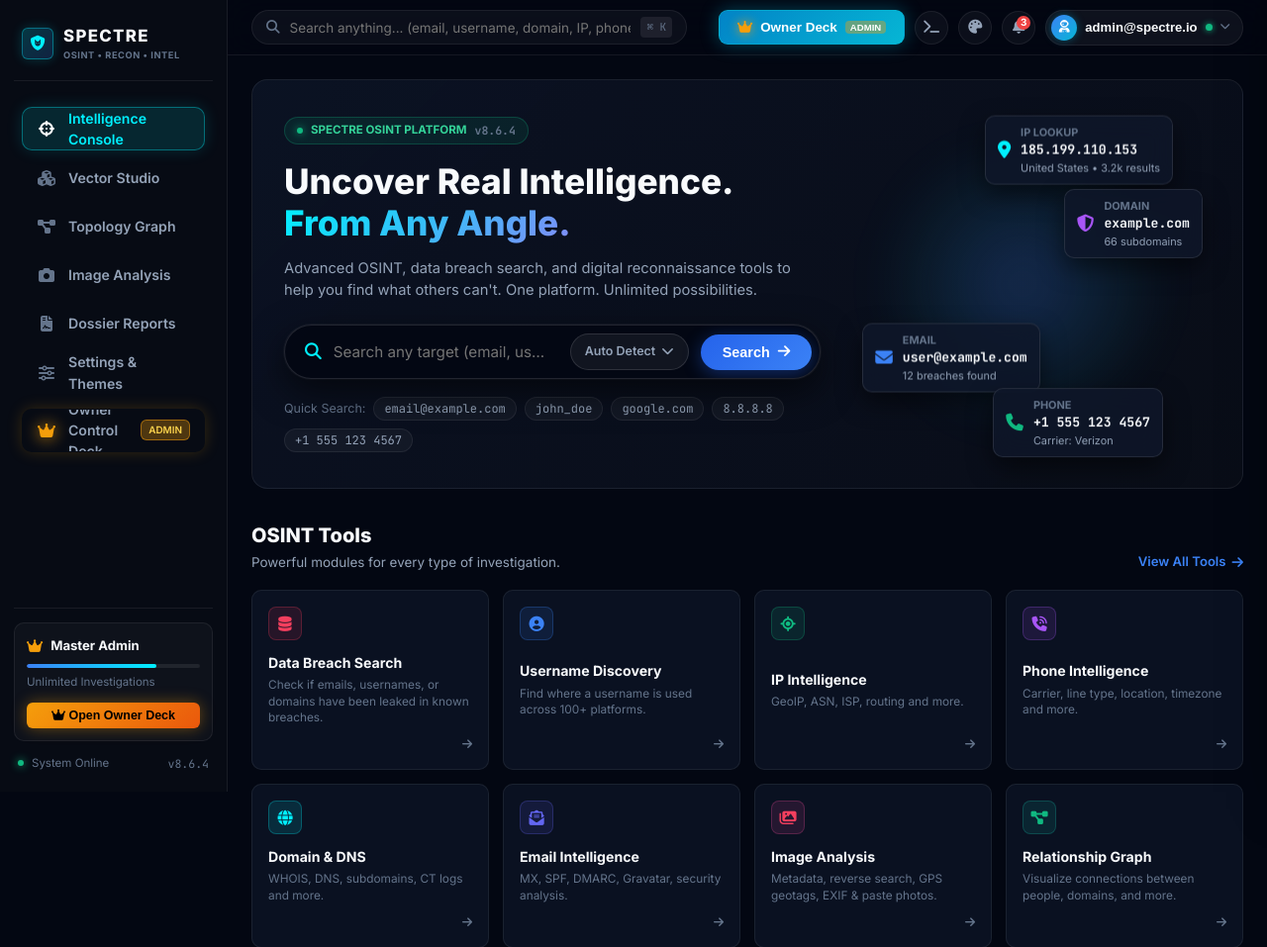
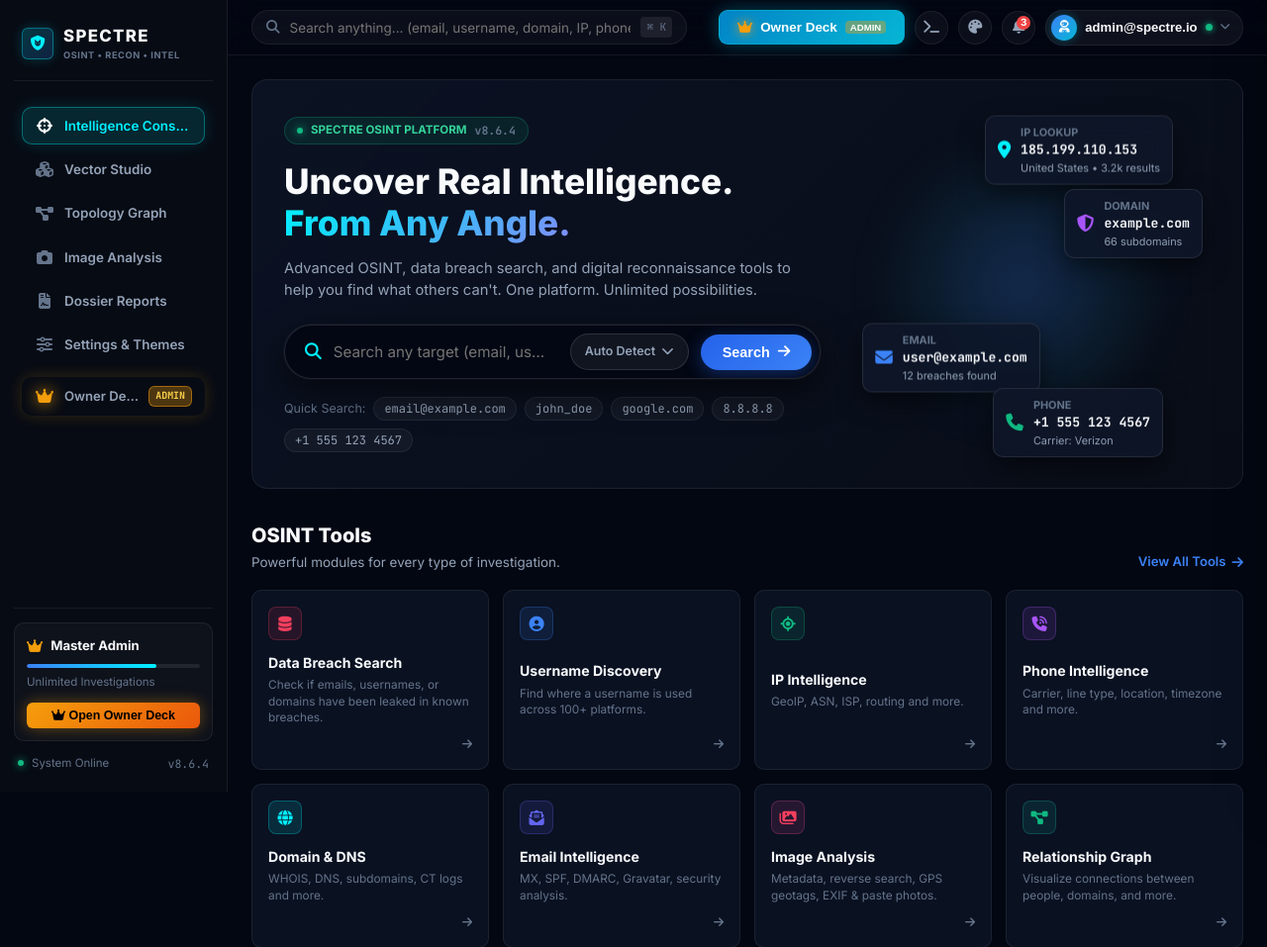
Before and after one commit to reganahom40-ship-it/spectre-osint, a Flask app: page /app in a window 1280 px wide. Shown: the top 957 px of the page at 99% size. Run offline with Flask 3, Linux system fonts and the light colour scheme; the visitor is signed in with stand-in values (Sample User, id 1); data comes from the database, SQL or seed files in the repository; data that the repository does not hold is empty; parts of the project's set-up code (start-up, migrations or seed data) failed here and were passed over; some libraries are stand-ins or nearby versions.

Commit message:
fix(sidebar): prevent owner deck text wrapping and format compact admin badge

```diff
--- a/static/css/style.css
+++ b/static/css/style.css
@@ -3086,12 +3086,12 @@ button:active, .nav-item:active, .qs-chip:active, .scard-exec-btn:active, .heade
 .sidebar-nav-menu .nav-item {
     display: flex !important;
     align-items: center !important;
-    gap: 12px !important;
-    padding: 10px 14px !important;
+    gap: 10px !important;
+    padding: 8px 12px !important;
     border-radius: 10px !important;
     color: #94a3b8 !important;
     text-decoration: none !important;
-    font-size: 0.88rem !important;
+    font-size: 0.84rem !important;
     font-weight: 600 !important;
     background: transparent !important;
     border: 1px solid transparent !important;
@@ -3099,8 +3099,17 @@ button:active, .nav-item:active, .qs-chip:active, .scard-exec-btn:active, .heade
     position: relative !important;
     overflow: hidden !important;
     box-sizing: border-box !important;
-    max-height: 44px !important;
+    min-height: 38px !important;
+    height: auto !important;
+    max-height: none !important;
     width: 100% !important;
+    white-space: nowrap !important;
+}
+
+.sidebar-nav-menu .nav-item span {
+    white-space: nowrap !important;
+    overflow: hidden !important;
+    text-overflow: ellipsis !important;
 }
 
 .sidebar-nav-menu .nav-item:hover {
@@ -3276,3 +3285,33 @@ button:active, .nav-item:active, .qs-chip:active, .scard-exec-btn:active, .heade
     border-color: rgba(0, 240, 255, 0.6) !important;
     color: #00f0ff !important;
 }
+
+
+.sidebar-nav-menu .nav-item {
+    display: flex !important;
+    align-items: center !important;
+    gap: 10px !important;
+    padding: 8px 12px !important;
+    border-radius: 10px !important;
+    color: #94a3b8 !important;
+    text-decoration: none !important;
+    font-size: 0.84rem !important;
+    font-weight: 600 !important;
+    background: transparent !important;
+    border: 1px solid transparent !important;
+    transition: all 0.2s cubic-bezier(0.16, 1, 0.3, 1) !important;
+    position: relative !important;
+    overflow: hidden !important;
+    box-sizing: border-box !important;
+    min-height: 38px !important;
+    height: auto !important;
+    max-height: none !important;
+    width: 100% !important;
+    white-space: nowrap !important;
+}
+
+.sidebar-nav-menu .nav-item span {
+    white-space: nowrap !important;
+    overflow: hidden !important;
+    text-overflow: ellipsis !important;
+}
--- a/templates/index.html
+++ b/templates/index.html
@@ -17,7 +17,7 @@
     <script src="https://unpkg.com/vis-network/standalone/umd/vis-network.min.js"></script>
 
     <!-- Stylesheet -->
-    <link rel="stylesheet" href="/static/css/style.css?v=20260913_fix_tactile_palette_v10">
+    <link rel="stylesheet" href="/static/css/style.css?v=20260913_fix_owner_deck_v11">
     <script>
     window.__USER_TIER = "{% if user %}{{ user.tier }}{% else %}free{% endif %}";
     window.__page_errors = [];
@@ -78,12 +78,12 @@ button:active, .nav-item:active, .qs-chip:active, .scard-exec-btn:active, .heade
 .sidebar-nav-menu .nav-item {
     display: flex !important;
     align-items: center !important;
-    gap: 12px !important;
-    padding: 10px 14px !important;
+    gap: 10px !important;
+    padding: 8px 12px !important;
     border-radius: 10px !important;
     color: #94a3b8 !important;
     text-decoration: none !important;
-    font-size: 0.88rem !important;
+    font-size: 0.84rem !important;
     font-weight: 600 !important;
     background: transparent !important;
     border: 1px solid transparent !important;
@@ -91,8 +91,17 @@ button:active, .nav-item:active, .qs-chip:active, .scard-exec-btn:active, .heade
     position: relative !important;
     overflow: hidden !important;
     box-sizing: border-box !important;
-    max-height: 44px !important;
+    min-height: 38px !important;
+    height: auto !important;
+    max-height: none !important;
     width: 100% !important;
+    white-space: nowrap !important;
+}
+
+.sidebar-nav-menu .nav-item span {
+    white-space: nowrap !important;
+    overflow: hidden !important;
+    text-overflow: ellipsis !important;
 }
 
 .sidebar-nav-menu .nav-item:hover {
@@ -609,10 +618,10 @@ button:active, .nav-item:active, .qs-chip:active, .scard-exec-btn:active, .heade
                     <span>Settings & Themes</span>
                 </a>
                 {% if user and user.get('tier') == 'admin' %}
-                <a href="javascript:void(0)" class="nav-item" id="nav-item-admin-deck" onclick="openAdminModal()" style="margin-top: 8px; border: 1px solid rgba(245, 158, 11, 0.45); background: linear-gradient(135deg, rgba(245, 158, 11, 0.15), rgba(234, 88, 12, 0.1)); color: #fcd34d; font-weight: 700; box-shadow: 0 0 16px rgba(245, 158, 11, 0.2);">
-                    <i class="fas fa-crown" style="color: #f59e0b; filter: drop-shadow(0 0 8px #f59e0b);"></i>
-                    <span>Owner Control Deck</span>
-                    <span style="font-size: 0.62rem; background: rgba(245, 158, 11, 0.3); color: #fcd34d; padding: 2px 7px; border-radius: 6px; margin-left: auto; border: 1px solid rgba(245,158,11,0.5);">ADMIN</span>
+                <a href="javascript:void(0)" class="nav-item" id="nav-item-admin-deck" onclick="openAdminModal()" title="Master Owner & Dev Control Deck" style="margin-top: 8px; border: 1px solid rgba(245, 158, 11, 0.45); background: linear-gradient(135deg, rgba(245, 158, 11, 0.15), rgba(234, 88, 12, 0.1)); color: #fcd34d; font-weight: 700; box-shadow: 0 0 16px rgba(245, 158, 11, 0.2); white-space: nowrap;">
+                    <i class="fas fa-crown" style="color: #f59e0b; filter: drop-shadow(0 0 8px #f59e0b); flex-shrink: 0;"></i>
+                    <span style="white-space: nowrap; overflow: hidden; text-overflow: ellipsis; flex: 1; font-size: 0.82rem;">Owner Deck</span>
+                    <span style="font-size: 0.62rem; background: rgba(245, 158, 11, 0.3); color: #fcd34d; padding: 2px 6px; border-radius: 6px; margin-left: auto; border: 1px solid rgba(245,158,11,0.5); flex-shrink: 0; font-family: 'JetBrains Mono', monospace; font-weight: 800;">ADMIN</span>
                 </a>
                 {% endif %}
             </nav>
@@ -3671,6 +3680,6 @@ button:active, .nav-item:active, .qs-chip:active, .scard-exec-btn:active, .heade
     </script>
 
     <!-- Main Platform Script Apparatus -->
-    <script src="/static/js/app.js?v=20260913_fix_tactile_palette_v10"></script>
+    <script src="/static/js/app.js?v=20260913_fix_owner_deck_v11"></script>
 </body>
 </html>
```
